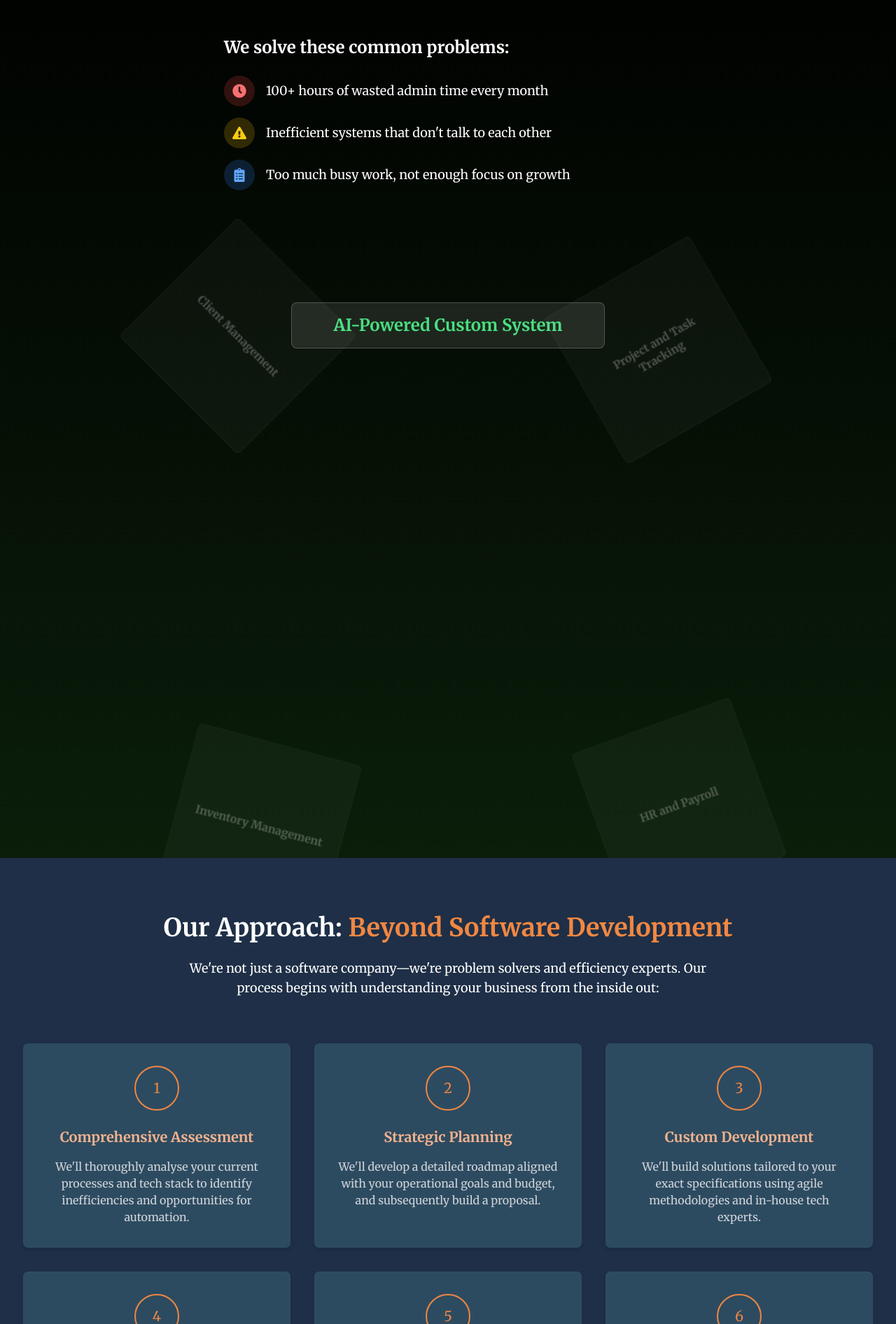
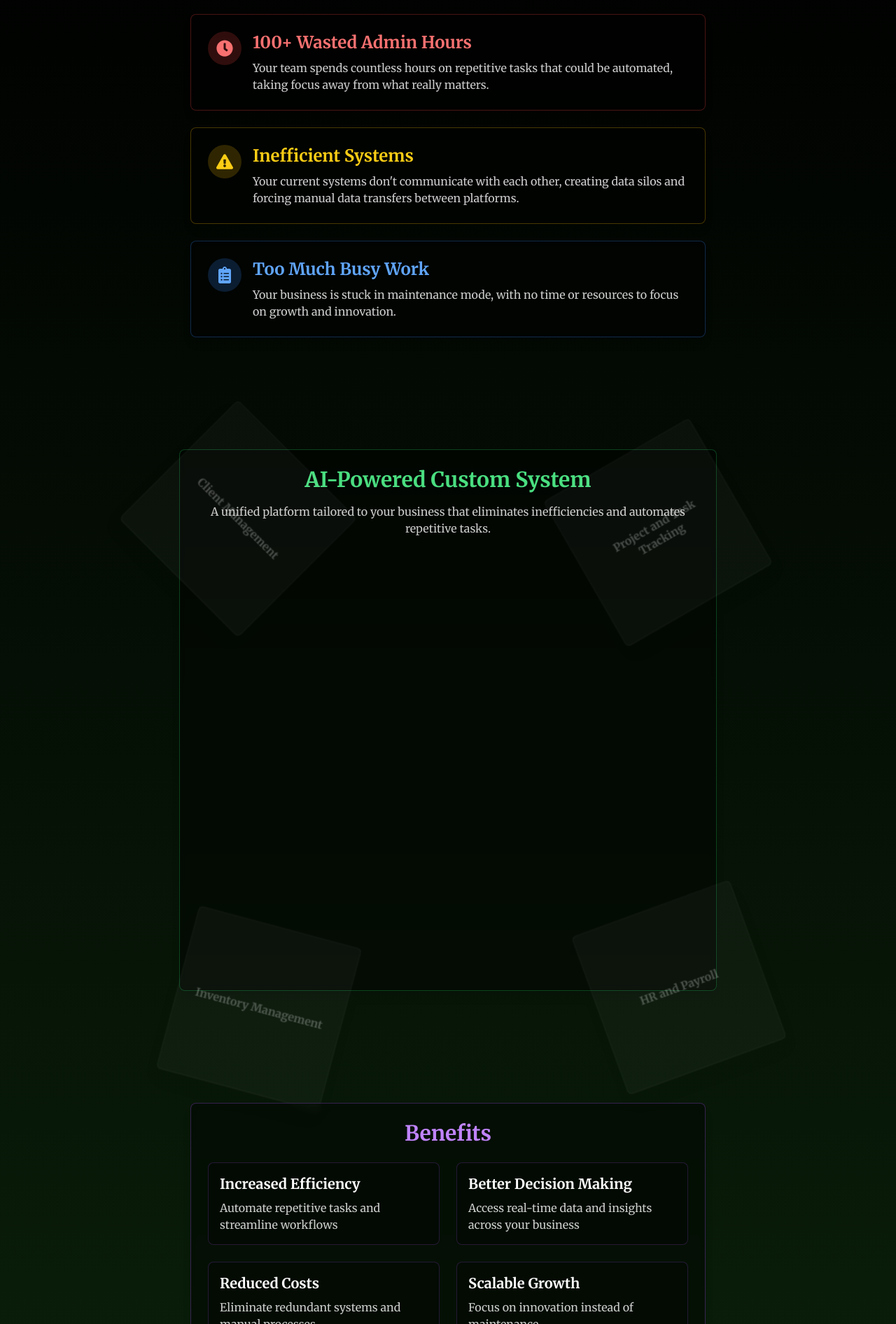
Before and after one commit to gerry004/dubsof, a Next.js app: page / in a window 1280 px wide. Shown: the part 908-2800 px from the top of the page at 70% size. Built offline with nearby package versions, Linux system fonts and the light colour scheme.

Commit message:
problems and solutions

```diff
--- a/src/app/page.tsx
+++ b/src/app/page.tsx
@@ -13,13 +13,9 @@ export default function Home() {
   return (
     <>
       <HeroSection />
-      {/* <SecondHeroSection /> */}
-      {/* <PartnersSection /> */}
       <AITransformation />
       {/* <AITransformationSection /> */}
-      {/* <BetterThanOffShelfSection /> */}
       <OurApproachSection />
-      {/* <WhyChooseUsSection /> */}
       <ContactSection />
     </>
   );
--- a/src/components/home/AITransformation.tsx
+++ b/src/components/home/AITransformation.tsx
@@ -24,6 +24,7 @@ const AITransformation = () => {
   const contentCardRef = useRef<HTMLDivElement>(null);
   const jigsawRefs = useRef<(HTMLDivElement | null)[]>([]);
   const arrowRef = useRef<HTMLDivElement>(null);
+  const benefitsArrowRef = useRef<HTMLDivElement>(null);
 
   // Define jigsaw pieces with their initial scrambled and final positions
   const jigsawPieces: JigsawPiece[] = [
@@ -88,6 +89,12 @@ const AITransformation = () => {
 
     // Set initial state for arrow
     gsap.set(arrowRef.current, {
+      opacity: 0,
+      scaleY: 0
+    });
+
+    // Set initial state for benefits arrow
+    gsap.set(benefitsArrowRef.current, {
       opacity: 0,
       scaleY: 0
     });
@@ -178,6 +185,25 @@ const AITransformation = () => {
       ease: "power1.inOut"
     });
 
+    // Create a timeline for the benefits arrow animation
+    const benefitsArrowTl = gsap.timeline({
+      scrollTrigger: {
+        trigger: containerRef.current,
+        start: "center 60%",
+        end: "bottom 40%",
+        scrub: 1,
+        markers: false
+      }
+    });
+
+    // Animate the benefits arrow
+    benefitsArrowTl.to(benefitsArrowRef.current, {
+      opacity: 1,
+      scaleY: 1,
+      duration: 0.3,
+      ease: "power1.inOut"
+    });
+
     return () => {
       // Clean up ScrollTrigger instances
       ScrollTrigger.getAll().forEach(trigger => trigger.kill());
@@ -189,43 +215,62 @@ const AITransformation = () => {
       {/* Title */}
       <h2 className="text-4xl md:text-5xl font-bold text-white mb-12">What We Do</h2>
 
-      {/* Problems Section */}
-      <div className="flex flex-col items-start mb-8 max-w-2xl w-full px-4">
-        <h3 className="text-2xl font-semibold text-white mb-6">We solve these common problems:</h3>
-        <ul className="space-y-4 w-full">
-          <li className="flex items-center text-white text-lg">
-            <span className="bg-red-500/20 p-3 rounded-full mr-4">
-              <FaClock className="text-red-400 text-xl" />
+      {/* Problems Section - Redesigned with containers */}
+      <div className="flex flex-col items-center mb-8 max-w-3xl w-full px-4 space-y-6">
+        {/* Problem 1 */}
+        <div className="w-full bg-black/40 backdrop-blur-sm rounded-lg border border-red-500/30 p-6 shadow-lg">
+          <div className="flex items-start gap-4">
+            <span className="bg-red-500/20 p-3 rounded-full shrink-0">
+              <FaClock className="text-red-400 text-2xl" />
             </span>
-            <span>100+ hours of wasted admin time every month</span>
-          </li>
-          <li className="flex items-center text-white text-lg">
-            <span className="bg-yellow-500/20 p-3 rounded-full mr-4">
-              <FaExclamationTriangle className="text-yellow-400 text-xl" />
-            </span>
-            <span>Inefficient systems that don't talk to each other</span>
-          </li>
-          <li className="flex items-center text-white text-lg">
-            <span className="bg-blue-500/20 p-3 rounded-full mr-4">
-              <FaClipboardList className="text-blue-400 text-xl" />
-            </span>
-            <span>Too much busy work, not enough focus on growth</span>
-          </li>
-        </ul>
+            <div>
+              <h3 className="text-red-400 text-2xl font-bold mb-2">100+ Wasted Admin Hours</h3>
+              <p className="text-white/80">Your team spends countless hours on repetitive tasks that could be automated, taking focus away from what really matters.</p>
+            </div>
+          </div>
         </div>
 
-      {/* Arrow connecting problems to solution */}
+        {/* Problem 2 */}
+        <div className="w-full bg-black/40 backdrop-blur-sm rounded-lg border border-yellow-500/30 p-6 shadow-lg">
+          <div className="flex items-start gap-4">
+            <span className="bg-yellow-500/20 p-3 rounded-full shrink-0">
+              <FaExclamationTriangle className="text-yellow-400 text-2xl" />
+            </span>
+            <div>
+              <h3 className="text-yellow-400 text-2xl font-bold mb-2">Inefficient Systems</h3>
+              <p className="text-white/80">Your current systems don't communicate with each other, creating data silos and forcing manual data transfers between platforms.</p>
+            </div>
+          </div>
+        </div>
+
+        {/* Problem 3 */}
+        <div className="w-full bg-black/40 backdrop-blur-sm rounded-lg border border-blue-500/30 p-6 shadow-lg">
+          <div className="flex items-start gap-4">
+            <span className="bg-blue-500/20 p-3 rounded-full shrink-0">
+              <FaClipboardList className="text-blue-400 text-2xl" />
+            </span>
+            <div>
+              <h3 className="text-blue-400 text-2xl font-bold mb-2">Too Much Busy Work</h3>
+              <p className="text-white/80">Your business is stuck in maintenance mode, with no time or resources to focus on growth and innovation.</p>
+            </div>
+          </div>
+        </div>
+      </div>
+
+      {/* Arrow connecting problems to solution - now connected to the last problem container */}
       <div
         ref={arrowRef}
-        className="w-2 h-24 bg-gradient-to-b from-white/30 to-green-400/70 my-4 rounded-full origin-top"
+        className="w-2 h-24 bg-gradient-to-b from-blue-400/70 to-green-400/70 my-4 rounded-full origin-top"
       ></div>
 
-      {/* Solution Title */}
-      <div className="mb-8 bg-white/10 backdrop-blur-sm p-4 rounded-lg border border-white/20 max-w-md w-full text-center">
-        <h3 className="text-2xl font-bold text-green-400">AI-Powered Custom System</h3>
-      </div>
+      {/* Solution Container */}
+      <div className="mb-8 bg-black/40 backdrop-blur-sm p-6 rounded-lg border border-green-500/30 max-w-3xl w-full shadow-lg">
+        <h3 className="text-3xl font-bold text-green-400 text-center mb-4">AI-Powered Custom System</h3>
+        <p className="text-white/80 text-center mb-6">
+          A unified platform tailored to your business that eliminates inefficiencies and automates repetitive tasks.
+        </p>
 
-      {/* Background jigsaw animation - centered in viewport */}
+        {/* Jigsaw pieces inside the solution container */}
         <div className="flex items-center justify-center">
           <div ref={jigsawContainerRef} className="relative w-[600px] h-[600px]">
             {jigsawPieces.map((piece, index) => {
@@ -249,7 +294,6 @@ const AITransformation = () => {
                   className={`absolute w-[300px] h-[300px] ${getPosition()}`}
                 >
                   <div className="relative w-full h-full">
-                  {/* Jigsaw piece shape with tailwind */}
                     <div className="absolute inset-0 bg-white/10 backdrop-blur-sm rounded-lg border border-white/20 shadow-xl flex items-center justify-center p-6">
                       <h3 className="text-white text-xl font-bold text-center">{piece.title}</h3>
                     </div>
@@ -260,6 +304,38 @@ const AITransformation = () => {
           </div>
         </div>
       </div>
+
+      {/* Arrow connecting solution to benefits */}
+      <div
+        ref={benefitsArrowRef}
+        className="w-2 h-24 bg-gradient-to-b from-green-400/70 to-purple-400/70 my-4 rounded-full origin-top"
+      ></div>
+
+      {/* Benefits Section */}
+      <div className="max-w-3xl w-full px-4">
+        <div className="w-full bg-black/40 backdrop-blur-sm rounded-lg border border-purple-500/30 p-6 shadow-lg">
+          <h3 className="text-3xl font-bold text-purple-400 text-center mb-6">Benefits</h3>
+          <div className="grid grid-cols-1 md:grid-cols-2 gap-6">
+            <div className="bg-black/30 p-4 rounded-lg border border-purple-500/20">
+              <h4 className="text-xl font-semibold text-white mb-2">Increased Efficiency</h4>
+              <p className="text-white/80">Automate repetitive tasks and streamline workflows</p>
+            </div>
+            <div className="bg-black/30 p-4 rounded-lg border border-purple-500/20">
+              <h4 className="text-xl font-semibold text-white mb-2">Better Decision Making</h4>
+              <p className="text-white/80">Access real-time data and insights across your business</p>
+            </div>
+            <div className="bg-black/30 p-4 rounded-lg border border-purple-500/20">
+              <h4 className="text-xl font-semibold text-white mb-2">Reduced Costs</h4>
+              <p className="text-white/80">Eliminate redundant systems and manual processes</p>
+            </div>
+            <div className="bg-black/30 p-4 rounded-lg border border-purple-500/20">
+              <h4 className="text-xl font-semibold text-white mb-2">Scalable Growth</h4>
+              <p className="text-white/80">Focus on innovation instead of maintenance</p>
+            </div>
+          </div>
+        </div>
+      </div>
+    </div>
   );
 };
 
--- a/src/components/home/HeroSection.tsx
+++ b/src/components/home/HeroSection.tsx
@@ -38,9 +38,10 @@ export default function HeroSection({
     const tl = gsap.timeline();
 
     if (titleRef.current) {
-      const titleText = "The Dublin\nSoftware Co.";
+      // Set initial state to blank
       gsap.set(titleRef.current, { text: "" });
 
+      const titleText = "The Dublin\nSoftware Co.";
       tl.to(titleRef.current, {
         duration: 1.5,
         text: titleText,
@@ -50,33 +51,35 @@ export default function HeroSection({
     }
 
     if (subtitleRef.current) {
-      const subtitleText = "Eliminating inefficiency in SMEs with";
-      gsap.set(subtitleRef.current, { text: "" });
+      // Set initial state to blank
+      gsap.set(subtitleRef.current, { innerHTML: "" });
 
+      const subtitleText = "Eliminating inefficiency in SMEs with<br/>";
       tl.to(subtitleRef.current, {
         duration: 1,
         text: subtitleText,
         ease: "none",
       }, "+=0.2");
 
-      // Animate the span separately
-      const spanElement = subtitleRef.current.querySelector('span');
-      if (spanElement) {
-        const spanText = "AI powered custom systems";
-        gsap.set(spanElement, { text: "" });
+      // Add the colored span after the main text is complete
+      tl.add(() => {
+        const spanElement = document.createElement('span');
+        spanElement.className = "text-warm-orange";
+        subtitleRef.current?.appendChild(spanElement);
 
-        tl.to(spanElement, {
+        gsap.to(spanElement, {
           duration: 1,
-          text: spanText,
-          ease: "none",
-        }, "+=0.2");
-      }
+          text: "AI powered custom systems",
+          ease: "none"
+        });
+      });
     }
 
     if (descriptionRef.current) {
-      const descriptionText = "AI is changing at a blistering pace. Our team partners with you to find the best opportunities for AI-driven value and to build solutions that integrate seamlessly with your operations.";
+      // Set initial state to blank
       gsap.set(descriptionRef.current, { text: "" });
 
+      const descriptionText = "AI is changing at a blistering pace. Our team partners with you to find the best opportunities for AI-driven value and to build solutions that integrate seamlessly with your operations.";
       tl.to(descriptionRef.current, {
         duration: 2,
         text: descriptionText,
@@ -91,7 +94,7 @@ export default function HeroSection({
 
   return (
     <section
-      className={`min-h-screen flex flex-col justify-between bg-gradient-to-b from-[#0a1e0a] to-black relative`}
+      className={`flex flex-col justify-between bg-gradient-to-b py-16 from-[#0a1e0a] to-black relative`}
       style={bgStyle}
       id="hero-section"
     >
@@ -128,8 +131,7 @@ export default function HeroSection({
               ref={subtitleRef}
               className="text-lg md:text-xl mb-4"
             >
-              Eliminating inefficiency in SMEs with<br />
-              <span className="text-warm-orange">AI powered custom systems</span>
+              {/* The content will be filled by GSAP */}
             </p>
 
             <div className="h-px bg-gray-500 w-full my-8"></div>
```
Lines whose indentation alone changed are shown as unchanged.
